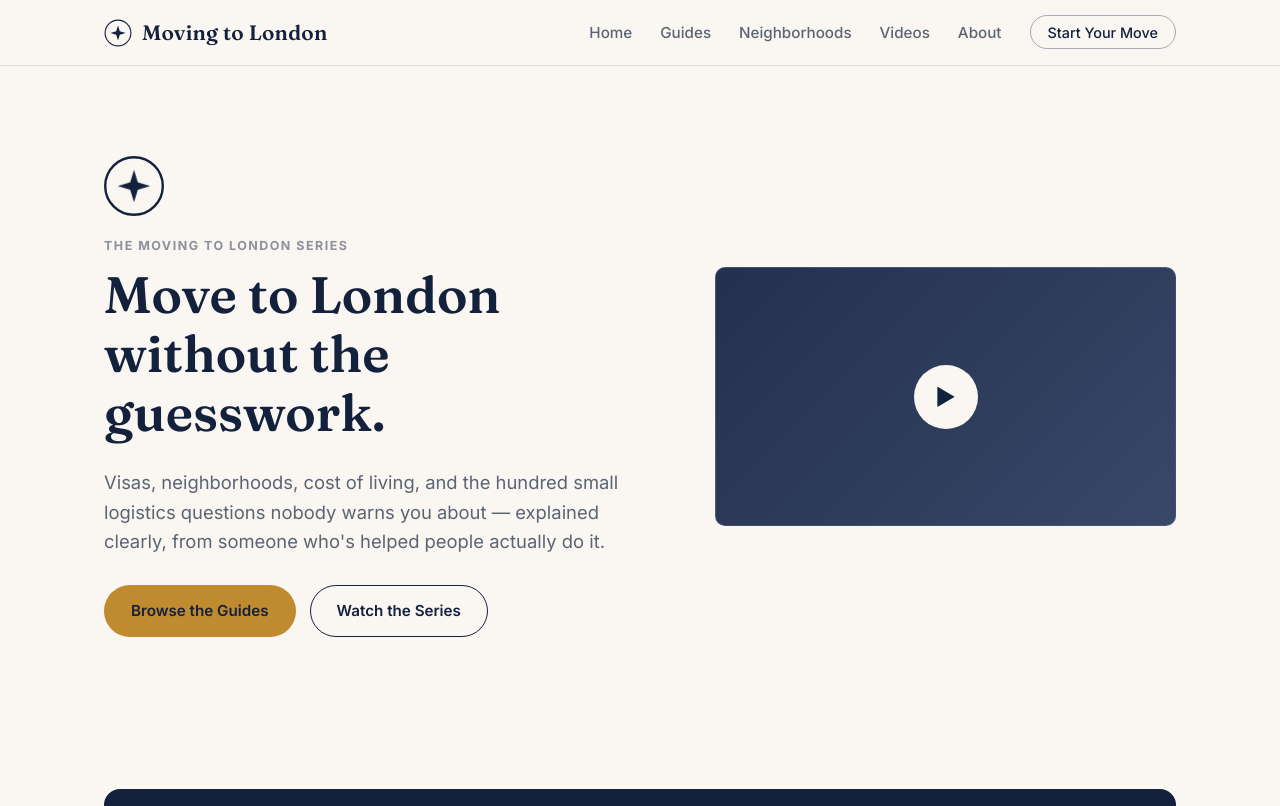
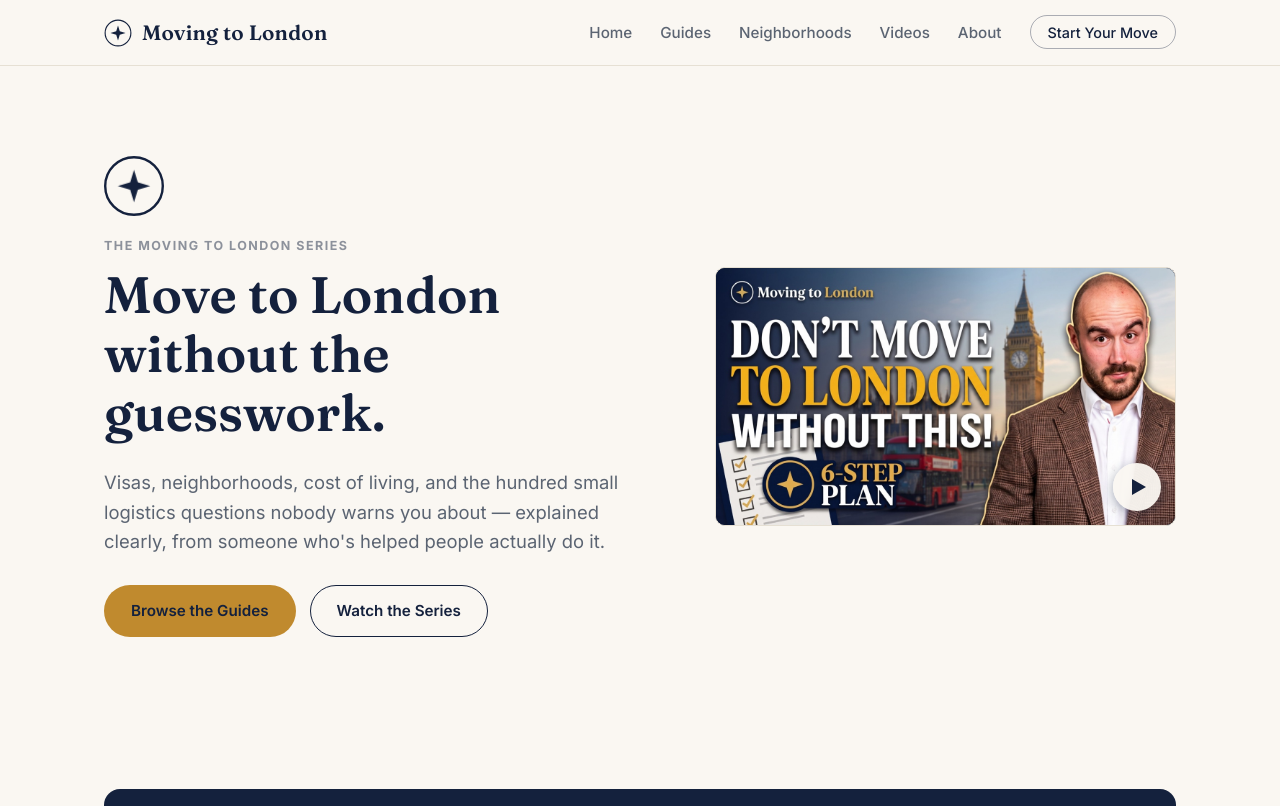
Before and after one commit to AceBoogie28/MovingtoLondonUK, a plain HTML site: page index.html in a window 1280 px wide. Shown: the top 806 px of the page. Drawn offline with Linux system fonts and the light colour scheme.

Commit message:
Homepage hero: replace video placeholder with click-to-play checklist video
Co-Authored-By: Claude Sonnet 5.5 <noreply@anthropic.com>

```diff
--- a/css/style.css
+++ b/css/style.css
@@ -198,6 +198,7 @@ img { max-width: 100%; display: block; }
 }
 
 /* ---------- Real video thumbnails + click-to-play embed ---------- */
+.hero .video-embed { margin: 0; }
 
 .video-thumb,
 .video-embed {
@@ -265,7 +266,7 @@ img { max-width: 100%; display: block; }
 .hero h1,
 .hero p.lead,
 .hero .hero-actions,
-.hero .video-placeholder,
+.hero .hero-video,
 .hero .compass-intro {
   opacity: 0;
 }
@@ -275,7 +276,7 @@ img { max-width: 100%; display: block; }
   .hero h1,
   .hero p.lead,
   .hero .hero-actions,
-  .hero .video-placeholder,
+  .hero .hero-video,
   .hero .compass-intro {
     opacity: 1 !important;
     animation: none !important;
@@ -290,7 +291,7 @@ img { max-width: 100%; display: block; }
   .hero h1 { animation: mtlFadeUp .55s ease both; animation-delay: 1.65s; }
   .hero p.lead { animation: mtlFadeUp .5s ease both; animation-delay: 1.85s; }
   .hero .hero-actions { animation: mtlFadeUp .5s ease both; animation-delay: 2s; }
-  .hero .video-placeholder { animation: mtlFadeIn .6s ease both; animation-delay: 1.2s; }
+  .hero .hero-video { animation: mtlFadeIn .6s ease both; animation-delay: 1.2s; }
 }
 
 @keyframes mtlMarkIn { from { opacity: 0; transform: scale(.7); } to { opacity: 1; transform: scale(1); } }
--- a/index.html
+++ b/index.html
@@ -61,9 +61,10 @@
         <a href="videos.html" class="btn btn-outline-dark">Watch the Series</a>
       </div>
     </div>
-    <div class="video-placeholder" role="img" aria-label="Featured YouTube video placeholder">
-      <div class="play-icon">▶</div>
-    </div>
+    <a class="video-embed hero-video" href="https://www.youtube.com/watch?v=hVnLAkbBAkg" data-video-id="hVnLAkbBAkg" target="_blank" rel="noopener" aria-label="Play video: Don't Move to London Without this 6-Step Plan (2027)">
+      <img src="images/videos/relocation-checklist.jpg" alt="" width="1280" height="714">
+      <span class="play-badge" aria-hidden="true"></span>
+    </a>
   </div>
 </section>
 
```
